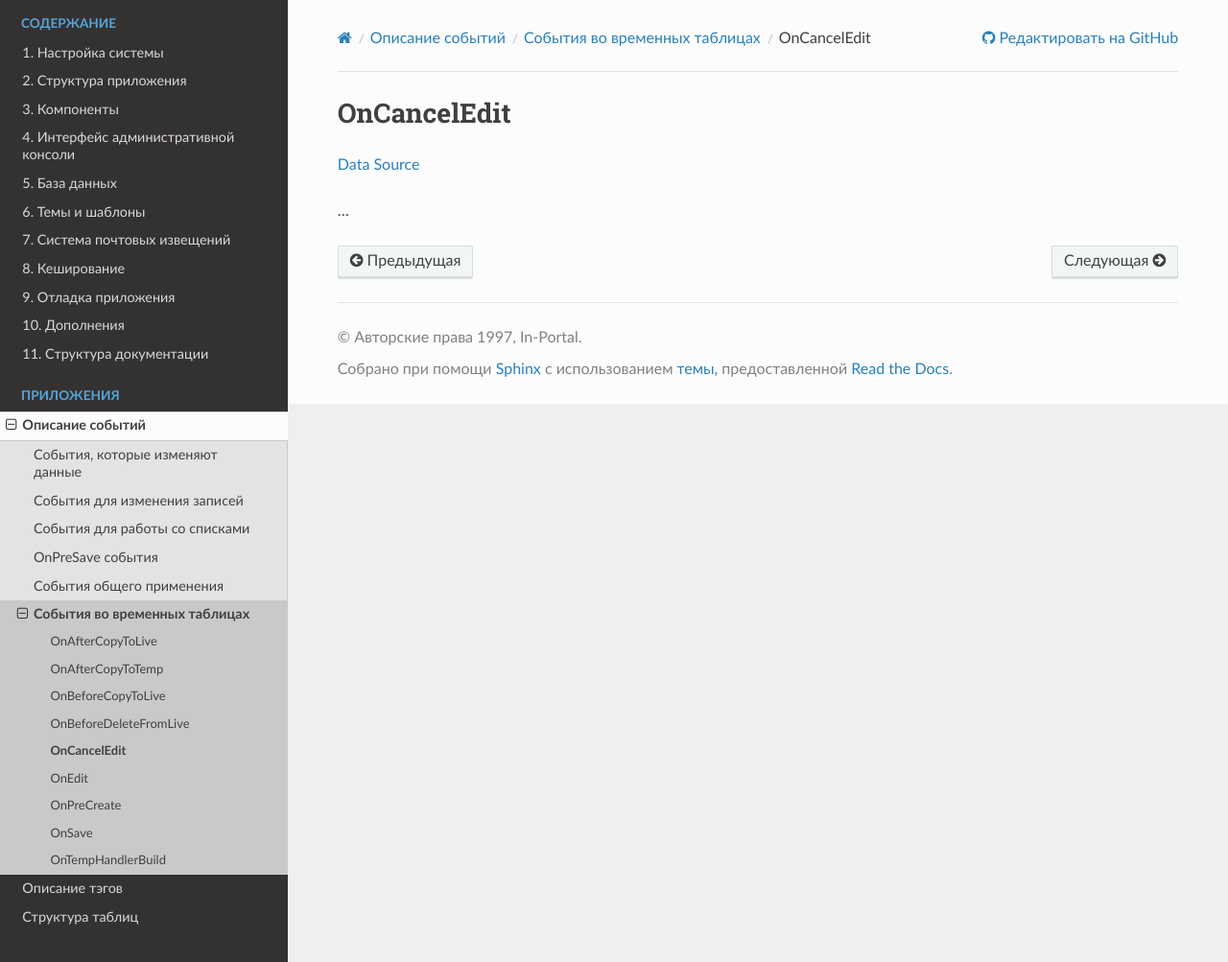
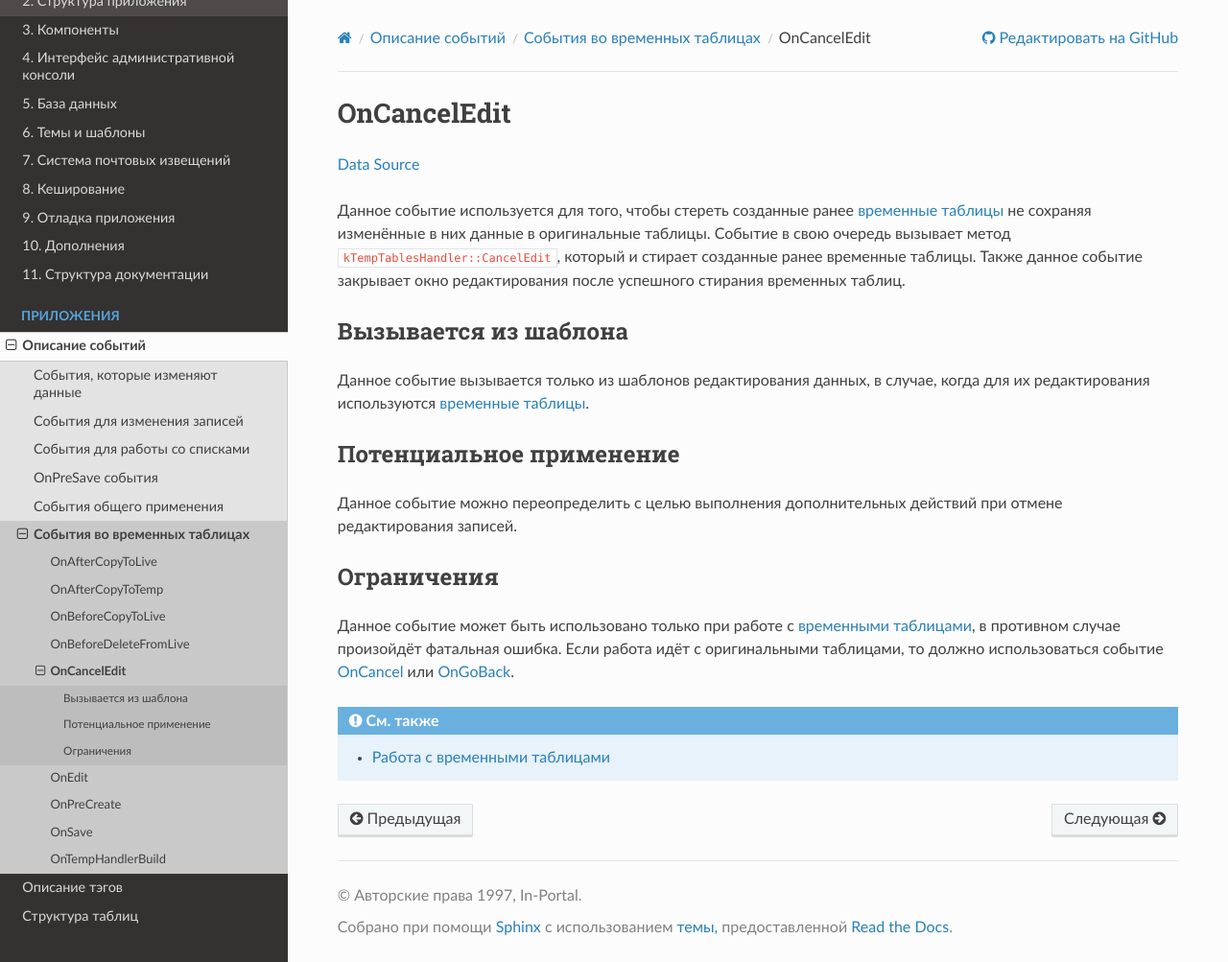
Before and after one commit to in-portal/guide-ru, a Sphinx documentation site: the page built from docs/events/temp_editing/on_cancel_edit.rst, in a window 1280 px wide and 1003 px high. Shown: the whole window at 96% size. Built offline with Sphinx 7.4.7 and the Read the Docs theme 3.1.0, drawn with Linux system fonts in a browser that asks for light colours.

Commit message:
Integrated "/events/temp_editing/on_cancel_edit.rst"

```diff
--- a/docs/events/temp_editing/on_cancel_edit.rst
+++ b/docs/events/temp_editing/on_cancel_edit.rst
@@ -2,6 +2,34 @@ OnCancelEdit
 ============
 `Data Source`_
 
-...
+Данное событие используется для того, чтобы стереть созданные ранее
+:doc:`временные таблицы </database/using_temporary_tables>` не сохраняя изменённые в них данные
+в оригинальные таблицы. Событие в свою очередь вызывает метод ``kTempTablesHandler::CancelEdit``,
+который и стирает созданные ранее временные таблицы. Также данное событие закрывает окно редактирования
+после успешного стирания временных таблиц.
+
+Вызывается из шаблона
+---------------------
+
+Данное событие вызывается только из шаблонов редактирования данных, в случае, когда для их редактирования
+используются :doc:`временные таблицы </database/using_temporary_tables>`.
+
+Потенциальное применение
+------------------------
+
+Данное событие можно переопределить с целью выполнения дополнительных действий при отмене редактирования
+записей.
+
+Ограничения
+-----------
+
+Данное событие может быть использовано только при работе с
+:doc:`временными таблицами </database/using_temporary_tables>`, в противном случае произойдёт фатальная
+ошибка. Если работа идёт с оригинальными таблицами, то должно использоваться событие
+:doc:`/events/live_editing/on_cancel` или :doc:`/events/live_editing/on_go_back`.
+
+.. seealso::
+
+   - :doc:`/database/using_temporary_tables`
 
 .. _Data Source: http://guide.in-portal.org/rus/index.php/EventHandler:OnCancelEdit
```
